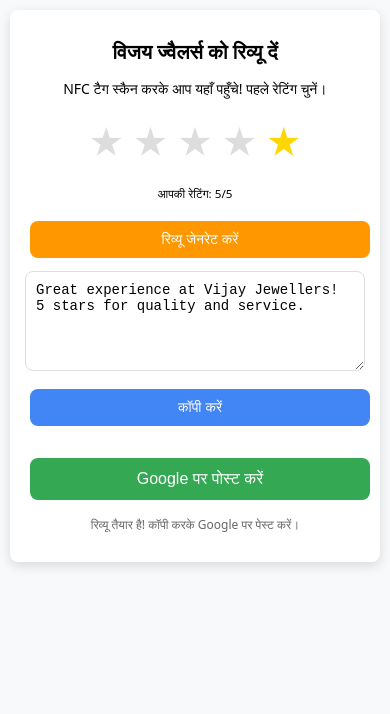
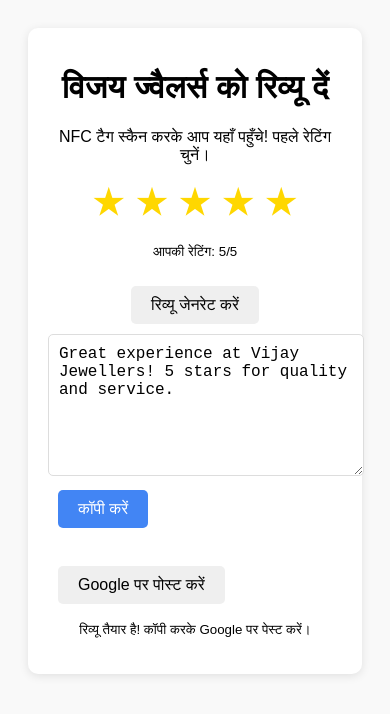
Before and after one commit to maxibuy18/vijay-review-system-2, a plain HTML site: page frontend/index.html in a window 390 px wide. Both pictures are taken after a click on the button "रिव्यू जेनरेट करें". Drawn offline with Linux system fonts and the light colour scheme; no server answers.

Commit message:
Refactor CSS styles in index.html

```diff
--- a/frontend/index.html
+++ b/frontend/index.html
@@ -5,47 +5,14 @@
     <meta name="viewport" content="width=device-width, initial-scale=1.0">
     <title>Vijay Jewellers Review</title>
     <style>
-        body {font-family: system-ui; text-align: center; background: #f8f9fa; padding: 10px; margin: 0;}
-        .box {max-width: 600px; margin: auto; background: white; padding: 20px; border-radius: 12px; box-shadow: 0 4px 12px #00000020;}
-        .stars {font-size: 50px; margin: 15px 0; cursor: pointer;}
-        .star {color: #ddd; transition: color 0.2s; display: inline-block; margin: 0 2px;}
-        .star.selected {color: #ffd700;}
-        textarea {width: 100%; height: 150px; padding: 12px; font-size: 16px; border: 1px solid #ddd; border-radius: 8px; margin: 10px 0; resize: vertical; box-sizing: border-box;}
-        button {margin: 8px; padding: 12px 24px; font-size: 16px; border: none; border-radius: 8px; cursor: pointer; color: white;}
-        .generate {background: #ff9800;}
-        .copy {background: #4285f4;}
-        .post {background: #34a853; width: 100%; padding: 14px; font-size: 18px;}
-        #instruction {font-size: 14px; color: #666; margin-top: 10px;}
-        /* PC/लैपटॉप (large screen) */
-        @media (min-width: 768px) {
-            body {padding: 20px;}
-            .box {padding: 30px; max-width: 500px;}
-            .stars {font-size: 60px;}
-            .star {margin: 0 5px;}
-            textarea {height: 160px; font-size: 16px;}
-            button {padding: 14px 28px; font-size: 18px;}
-            .post {width: 80%; padding: 16px;}
-        }
-        /* टैबलेट (medium screen) */
-        @media (min-width: 481px) and (max-width: 767px) {
-            .box {padding: 25px; max-width: 90%;}
-            .stars {font-size: 45px;}
-            textarea {height: 140px;}
-            button {padding: 12px 22px; font-size: 16px;}
-        }
-        /* मोबाइल (small screen) – Google जैसा compact */
-        @media (max-width: 480px) {
-            body {padding: 5px;}
-            .box {padding: 15px; margin: 5px; border-radius: 8px;}
-            .stars {font-size: 40px;}
-            .star {margin: 0 1px;}
-            textarea {height: 100px; font-size: 14px; padding: 10px; margin: 8px 0;}
-            button {margin: 5px; padding: 10px 20px; font-size: 14px; width: 100%;}
-            .post {width: 100%; padding: 12px; font-size: 16px;}
-            #instruction {font-size: 12px; margin-top: 5px;}
-            h1 {font-size: 20px;}
-            p {font-size: 14px;}
-        }
+        body { font-family: Arial, sans-serif; text-align: center; background: #f9f9f9; padding: 20px; }
+        .box { max-width: 600px; margin: auto; background: white; padding: 20px; border-radius: 10px; box-shadow: 0 2px 10px rgba(0,0,0,0.1); }
+        .stars { font-size: 40px; color: gold; }
+        textarea { width: 100%; height: 120px; padding: 10px; font-size: 16px; border: 1px solid #ddd; border-radius: 5px; }
+        button { margin: 10px; padding: 10px 20px; font-size: 16px; border: none; border-radius: 5px; cursor: pointer; }
+        .copy { background: #4285f4; color: white; }
+        .post-link { display: inline-block; margin: 10px; padding: 10px 20px; font-size: 16px; background: #34a853; color: white; text-decoration: none; border-radius: 5px; }
+        .post-link:hover { background: #2d8b45; }
     </style>
 </head>
 <body>
```
